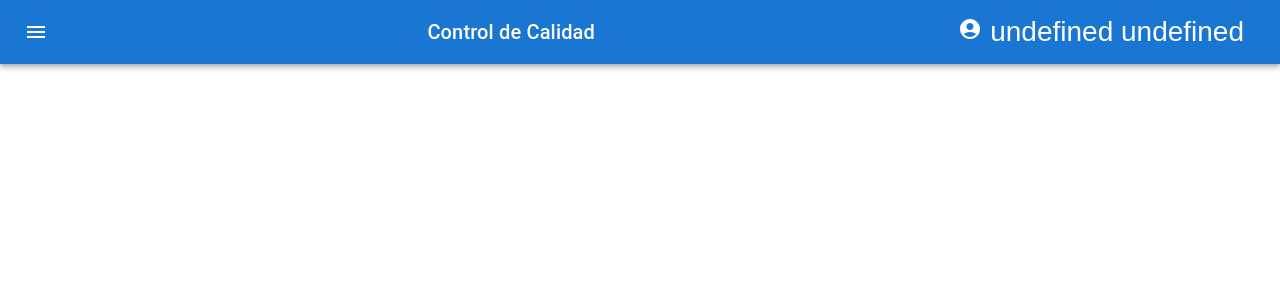
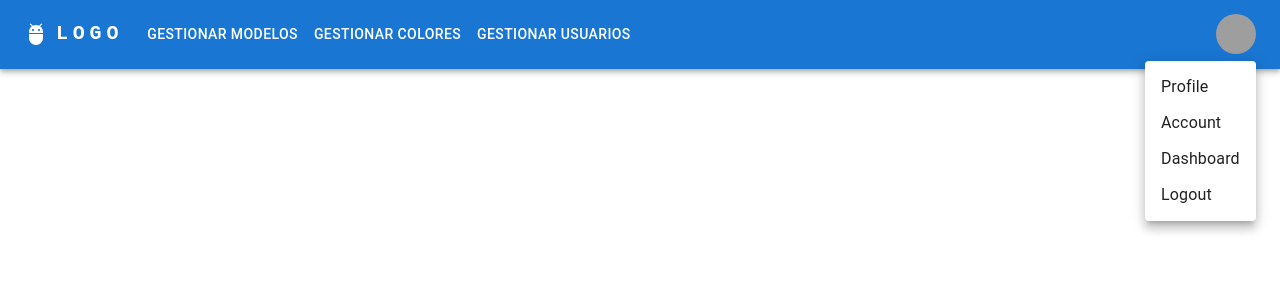
Before and after one commit to gonzalofb98/Tp1DsFrontEnd, a React (Create React App) app: page /administrator in a window 1280 px wide. Both pictures are taken after a click on the button "Open settings". Shown: the top 300 px of the page. Built offline with nearby package versions, Linux system fonts and the light colour scheme; grey boxes are pictures that could not be loaded.

Commit message:
(modified) MenuAppBar

```diff
--- a/src/components/Navbar/MenuAppBar.js
+++ b/src/components/Navbar/MenuAppBar.js
@@ -1,68 +1,140 @@
 import * as React from 'react';
-import { useContext } from 'react';
 import AppBar from '@mui/material/AppBar';
 import Box from '@mui/material/Box';
 import Toolbar from '@mui/material/Toolbar';
+import IconButton from '@mui/material/IconButton';
 import Typography from '@mui/material/Typography';
-import IconButton from '@mui/material/IconButton';
+import Menu from '@mui/material/Menu';
 import MenuIcon from '@mui/icons-material/Menu';
-import AccountCircle from '@mui/icons-material/AccountCircle';
+import Container from '@mui/material/Container';
+import Avatar from '@mui/material/Avatar';
+import Button from '@mui/material/Button';
+import Tooltip from '@mui/material/Tooltip';
 import MenuItem from '@mui/material/MenuItem';
-import Menu from '@mui/material/Menu';
-import { useNavigate } from 'react-router-dom';
-import { UserContext } from '../../context/UserContext';
+import AdbIcon from '@mui/icons-material/Adb';
 
-export default function MenuAppBar() {
-    const [auth, setAuth] = React.useState(true);
-    const [anchorEl, setAnchorEl] = React.useState(null);
-    const navigate = useNavigate();
-    const { user, setUser } = useContext(UserContext);
+const pages = ['Gestionar Modelos', 'Gestionar Colores', 'Gestionar Usuarios'];
+const settings = ['Profile', 'Account', 'Dashboard', 'Logout'];
 
-    const handleMenu = (event) => {
-        setAnchorEl(event.currentTarget);
+function MenuAppBar() {
+  const [anchorElNav, setAnchorElNav] = React.useState(null);
+  const [anchorElUser, setAnchorElUser] = React.useState(null);
+
+  const handleOpenNavMenu = (event) => {
+    setAnchorElNav(event.currentTarget);
+  };
+  const handleOpenUserMenu = (event) => {
+    setAnchorElUser(event.currentTarget);
   };
 
-    const handleClose = () => {
-        setAnchorEl(null);
+  const handleCloseNavMenu = () => {
+    setAnchorElNav(null);
   };
 
-    const handleLogout = () => {
-        setUser(undefined);
-        navigate("/login");
-    }
+  const handleCloseUserMenu = () => {
+    setAnchorElUser(null);
+  };
 
   return (
-        < Box sx={{ flexGrow: 1 }
-        }>
     <AppBar position="static">
-                <Toolbar>
-                    <IconButton
-                        size="large"
-                        edge="start"
-                        color="inherit"
-                        aria-label="menu"
-                        sx={{ mr: 2 }}
+      <Container maxWidth="xl">
+        <Toolbar disableGutters>
+          <AdbIcon sx={{ display: { xs: 'none', md: 'flex' }, mr: 1 }} />
+          <Typography
+            variant="h6"
+            noWrap
+            component="a"
+            href="/"
+            sx={{
+              mr: 2,
+              display: { xs: 'none', md: 'flex' },
+              fontFamily: 'monospace',
+              fontWeight: 700,
+              letterSpacing: '.3rem',
+              color: 'inherit',
+              textDecoration: 'none',
+            }}
           >
-                        <MenuIcon />
-                    </IconButton>
-                    <Typography variant="h6" component="div" sx={{ flexGrow: 1 }}>
-                        Control de Calidad
+            LOGO
           </Typography>
-                    {auth && (
-                        <div>
+
+          <Box sx={{ flexGrow: 1, display: { xs: 'flex', md: 'none' } }}>
             <IconButton
               size="large"
               aria-label="account of current user"
               aria-controls="menu-appbar"
               aria-haspopup="true"
-                                onClick={handleMenu}
+              onClick={handleOpenNavMenu}
               color="inherit"
             >
-                                <a><AccountCircle /> {user.name + " " + user.lastName}</a>
+              <MenuIcon />
             </IconButton>
             <Menu
               id="menu-appbar"
-                                anchorEl={anchorEl}
+              anchorEl={anchorElNav}
+              anchorOrigin={{
+                vertical: 'bottom',
+                horizontal: 'left',
+              }}
+              keepMounted
+              transformOrigin={{
+                vertical: 'top',
+                horizontal: 'left',
+              }}
+              open={Boolean(anchorElNav)}
+              onClose={handleCloseNavMenu}
+              sx={{
+                display: { xs: 'block', md: 'none' },
+              }}
+            >
+              {pages.map((page) => (
+                <MenuItem key={page} onClick={handleCloseNavMenu}>
+                  <Typography textAlign="center">{page}</Typography>
+                </MenuItem>
+              ))}
+            </Menu>
+          </Box>
+          <AdbIcon sx={{ display: { xs: 'flex', md: 'none' }, mr: 1 }} />
+          <Typography
+            variant="h5"
+            noWrap
+            component="a"
+            href=""
+            sx={{
+              mr: 2,
+              display: { xs: 'flex', md: 'none' },
+              flexGrow: 1,
+              fontFamily: 'monospace',
+              fontWeight: 700,
+              letterSpacing: '.3rem',
+              color: 'inherit',
+              textDecoration: 'none',
+            }}
+          >
+            LOGO
+          </Typography>
+          <Box sx={{ flexGrow: 1, display: { xs: 'none', md: 'flex' } }}>
+            {pages.map((page) => (
+              <Button
+                key={page}
+                onClick={handleCloseNavMenu}
+                sx={{ my: 2, color: 'white', display: 'block' }}
+              >
+                {page}
+              </Button>
+            ))}
+          </Box>
+
+          <Box sx={{ flexGrow: 0 }}>
+            <Tooltip title="Open settings">
+              <IconButton onClick={handleOpenUserMenu} sx={{ p: 0 }}>
+                <Avatar alt="Remy Sharp" src="/static/images/avatar/2.jpg" />
+              </IconButton>
+            </Tooltip>
+            <Menu
+              sx={{ mt: '45px' }}
+              id="menu-appbar"
+              anchorEl={anchorElUser}
               anchorOrigin={{
                 vertical: 'top',
                 horizontal: 'right',
@@ -72,15 +144,19 @@
                 vertical: 'top',
                 horizontal: 'right',
               }}
-                                open={Boolean(anchorEl)}
-                                onClose={handleClose}
+              open={Boolean(anchorElUser)}
+              onClose={handleCloseUserMenu}
             >
-                                <MenuItem onClick={handleLogout}>Logout</MenuItem>
+              {settings.map((setting) => (
+                <MenuItem key={setting} onClick={handleCloseUserMenu}>
+                  <Typography textAlign="center">{setting}</Typography>
+                </MenuItem>
+              ))}
             </Menu>
-                        </div>
-                    )}
+          </Box>
         </Toolbar>
+      </Container>
     </AppBar>
-        </Box >
   );
 }
+export default MenuAppBar;
```
Lines whose indentation alone changed are shown as unchanged.
